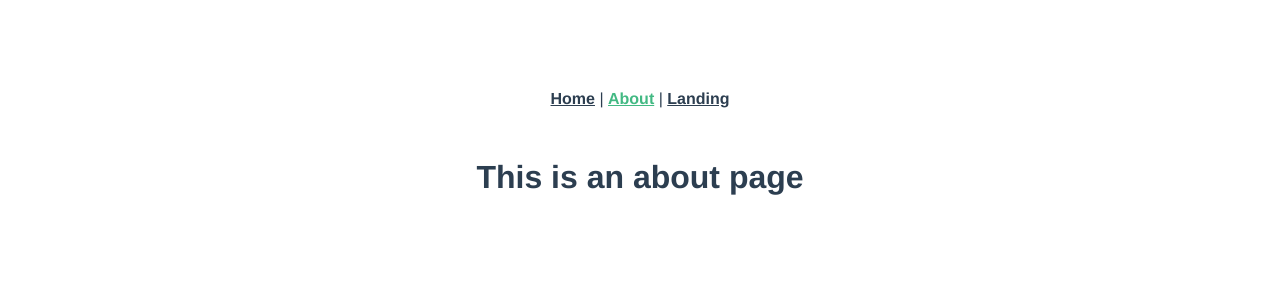
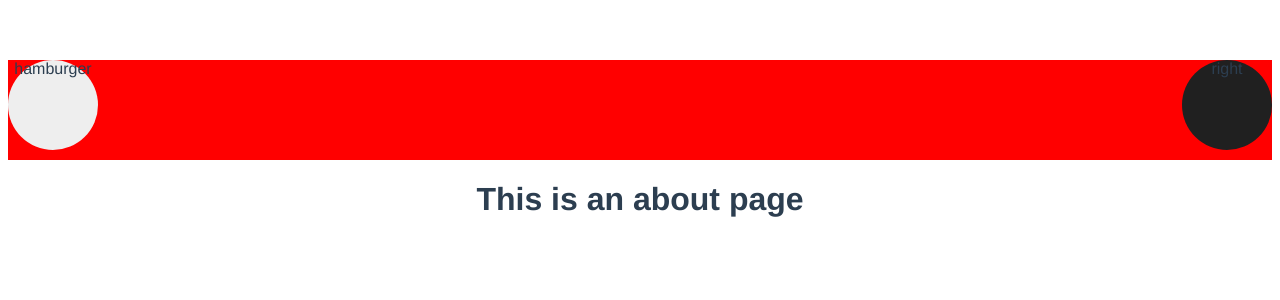
Before and after one commit to FelixGrahn/Airbean, a Vue app in the folder airbeanmap/: page /About in a window 1280 px wide. Shown: the top 300 px of the page. Built offline with nearby package versions, Linux system fonts and the light colour scheme.

Commit message:
added Nav.vue

```diff
--- a/airbeanmap/src/App.vue
+++ b/airbeanmap/src/App.vue
@@ -5,23 +5,27 @@
     <!-- felix test 1 -->
     <!-- fredrik test 1 -->
     <!-- sinan test 3 -->
+
+    <!--
     <div id="nav">
       <router-link to="/">Home</router-link> |
       <router-link to="/About">About</router-link> |
       <router-link to="/Landing">Landing</router-link>
     </div>
+    -->
+    <Nav />
     <router-view />
   </div>
 </template>
 
 <script>
-/* import HelloWorld from "./components/HelloWorld.vue"; */
+import Nav from "./components/Nav.vue";
 
 export default {
-  /* name: "App",
+  name: "App",
   components: {
-    HelloWorld,
-  }, */
+    Nav,
+  },
 };
 </script>
 
--- /dev/null
+++ b/airbeanmap/src/components/Nav.vue
@@ -0,0 +1,48 @@
+<template>
+
+<nav class="navbar">
+    <div class="button_hamburger" v-on:click="clickBurger">hamburger</div>
+    <div class="button_order" v-on:click="clickOrder">right</div>
+</nav>
+
+</template>
+
+<script>
+export default {
+
+    methods: {
+        clickBurger() {
+            alert('hamburger');
+        },
+        clickOrder() {
+            alert('order');
+        }
+    }
+
+}
+</script>
+
+<style>
+
+.navbar {
+    width:100%;
+    min-height:100px;
+    display:flex;
+    flex-flow: row wrap;
+    justify-content: space-between;
+    background-color:red;
+}
+
+.navbar > div {
+    width:90px;
+    height:90px;
+    border-radius:50%;
+    display:block;
+    background-color:#202020;
+}
+
+.navbar > div:nth-child(1) {
+    background-color:#EEE;
+}
+
+</style>
```
